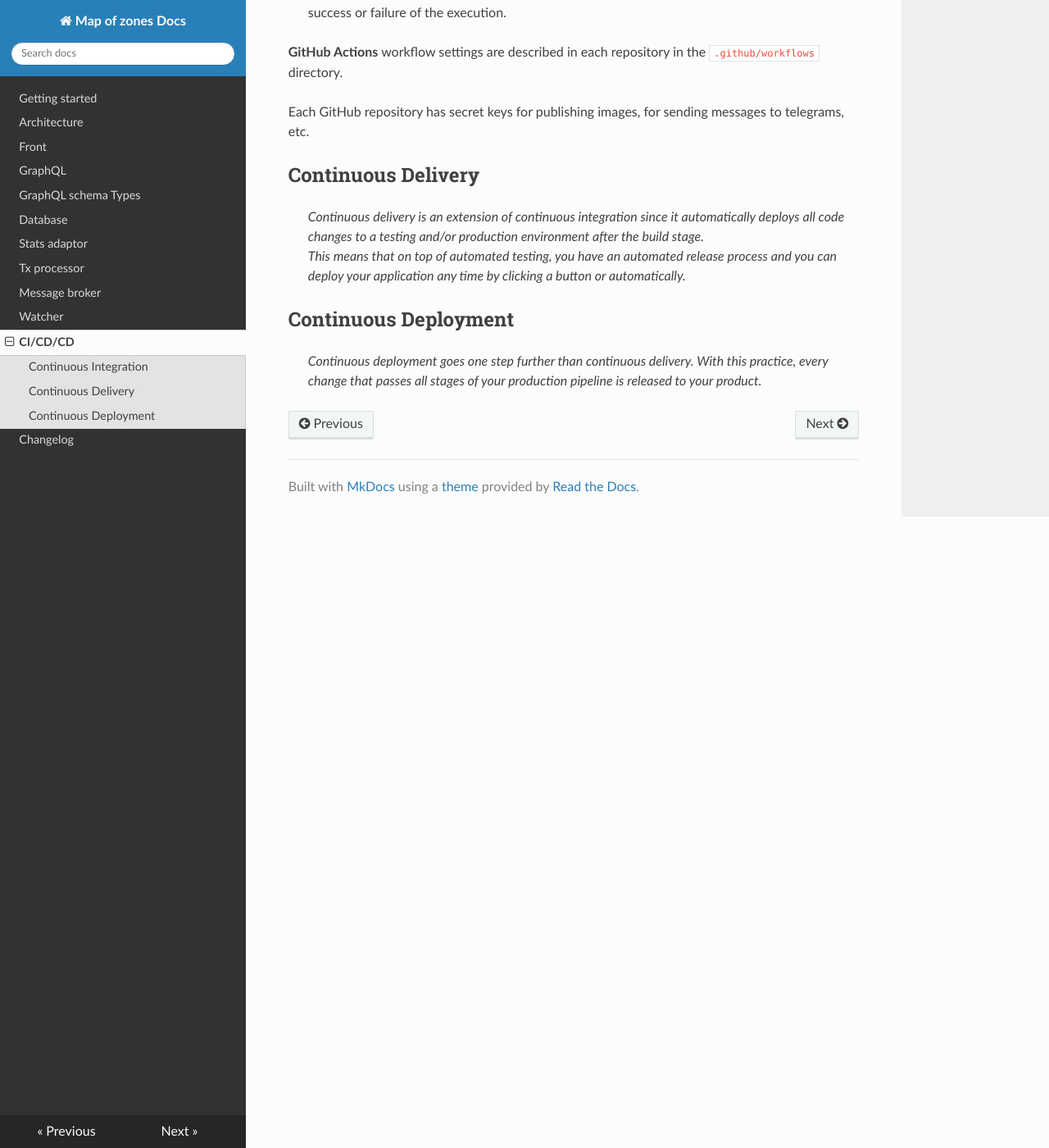
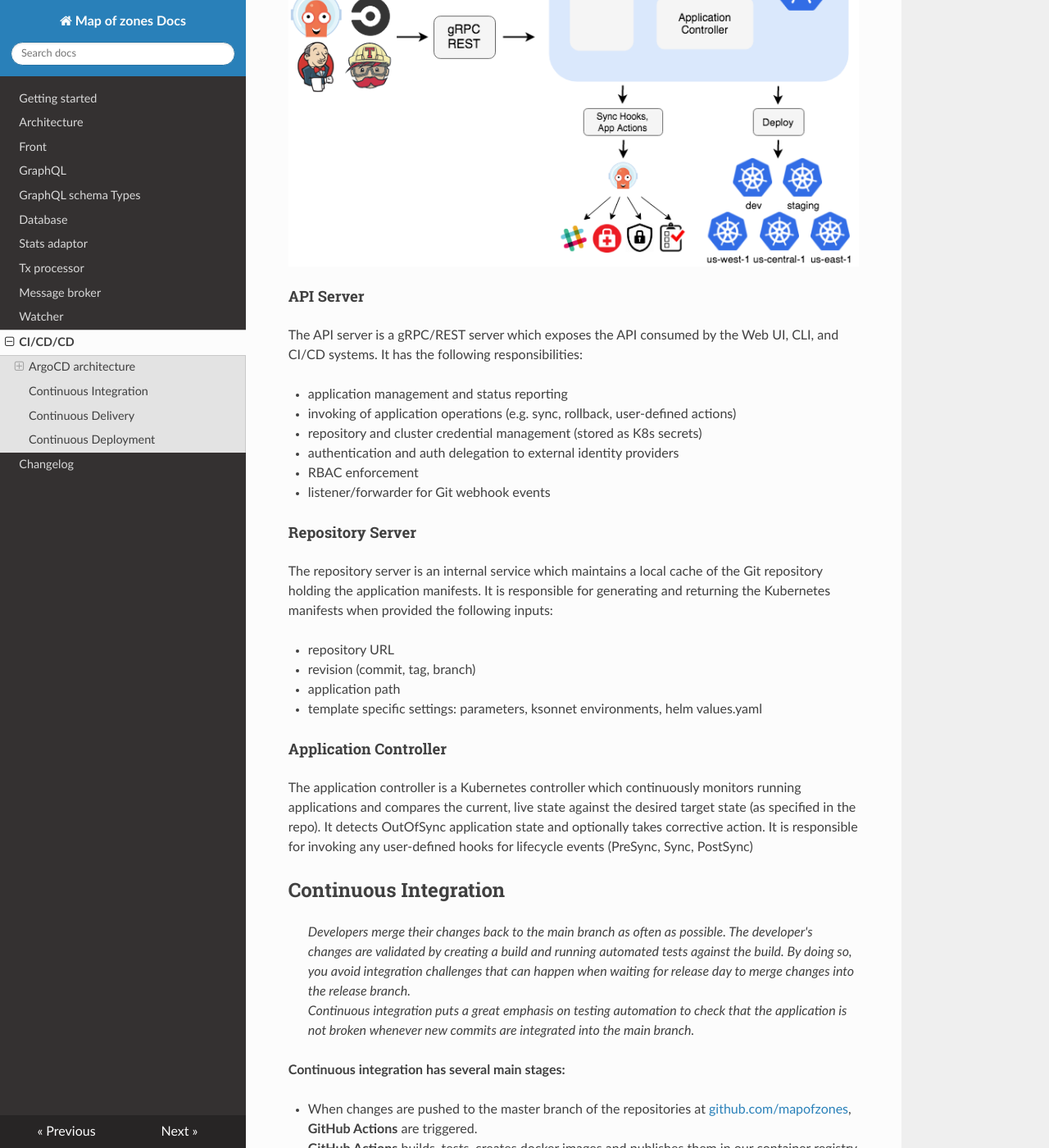
Before and after one commit to mapofzones/docs, an MkDocs documentation site: the page built from docs/ci&cd&cd.md, in a window 1280 px wide and 1400 px high, scrolled down 959 px. Shown: the whole window at 82% size. Built offline with MkDocs 1.6.1, drawn with Linux system fonts in a browser that asks for light colours; nearby versions of some CDN libraries.

Commit message:
ArgoCD architecture added

```diff
--- a/docs/ci&cd&cd.md
+++ b/docs/ci&cd&cd.md
@@ -3,6 +3,34 @@
 ![delivery-vs-deploy](img/map-of-zones-delivery vs deploy.jpg)
 
 >*To put it simply continuous integration is part of both continuous delivery and continuous deployment. And continuous deployment is like continuous delivery, except that releases happen automatically.*
+
+### ArgoCD architecture
+
+![delivery-vs-deploy](img/argocd_architecture.png)
+
+#### API Server
+
+The API server is a gRPC/REST server which exposes the API consumed by the Web UI, CLI, and CI/CD systems. It has the following responsibilities:
+
+* application management and status reporting
+* invoking of application operations (e.g. sync, rollback, user-defined actions)
+* repository and cluster credential management (stored as K8s secrets)
+* authentication and auth delegation to external identity providers
+* RBAC enforcement
+* listener/forwarder for Git webhook events
+
+#### Repository Server
+
+The repository server is an internal service which maintains a local cache of the Git repository holding the application manifests. It is responsible for generating and returning the Kubernetes manifests when provided the following inputs:
+
+* repository URL
+* revision (commit, tag, branch)
+* application path
+* template specific settings: parameters, ksonnet environments, helm values.yaml
+
+#### Application Controller
+
+The application controller is a Kubernetes controller which continuously monitors running applications and compares the current, live state against the desired target state (as specified in the repo). It detects OutOfSync application state and optionally takes corrective action. It is responsible for invoking any user-defined hooks for lifecycle events (PreSync, Sync, PostSync)
 
 ## Continuous Integration
 
```
Also changed, not shown: docs/img/argocd_architecture.png (added).
